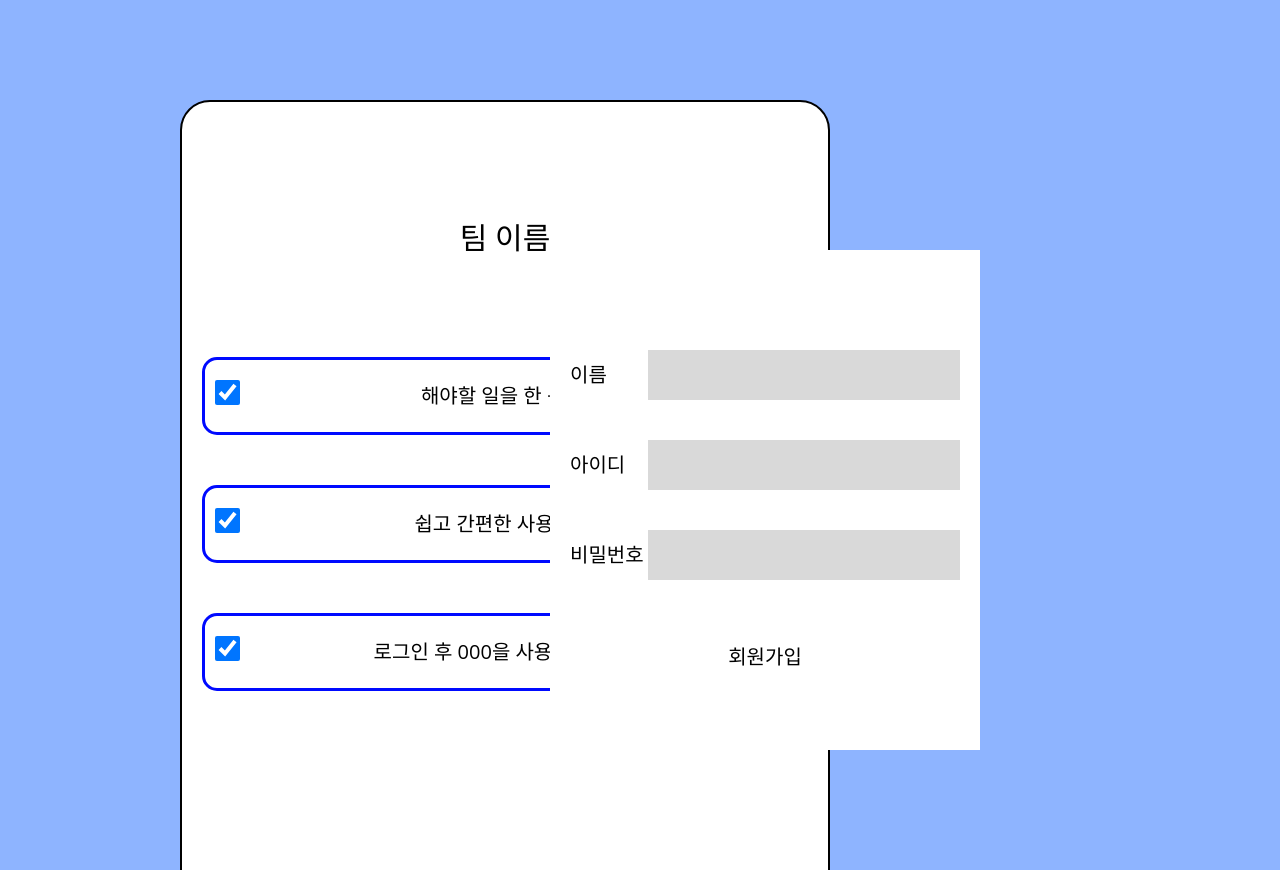
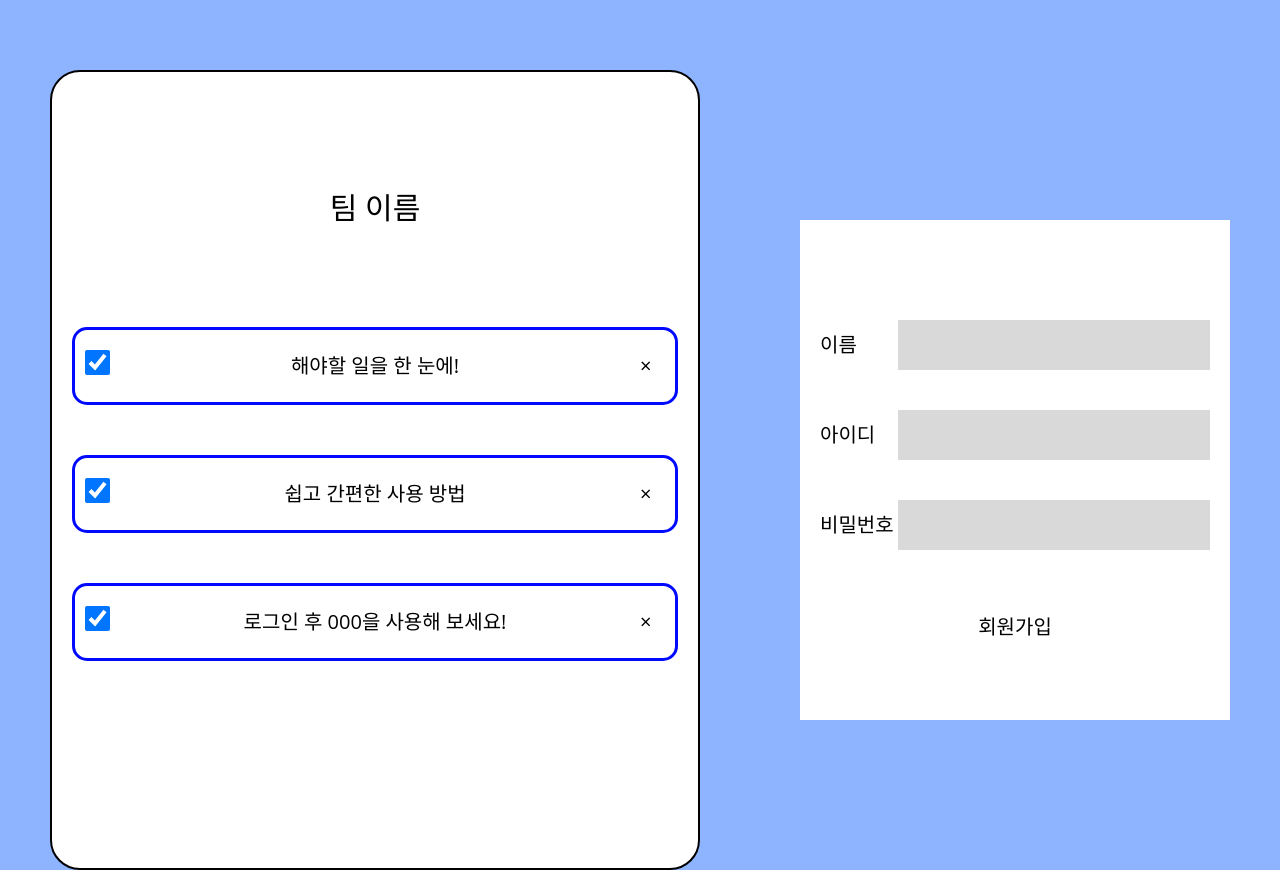
Before and after one commit to chaewon02/dev-front, a Vue app: page /sign-up in a window 1280 px wide. Before the commit the page ends 800 px from the top, so only its background shows below. Built offline with nearby package versions, Linux system fonts and the light colour scheme.

Commit message:
feat: 로그인, 회원가입 페이지 css 추가

```diff
--- a/src/views/signinPage.vue
+++ b/src/views/signinPage.vue
@@ -1,5 +1,5 @@
 <template>
-  <div>
+  <div class="container">
     <div class="preview-box">
       <h1>팀 이름</h1>
       <div
@@ -80,6 +80,12 @@ const signIn = async () => {
 </script>
 
 <style scoped>
+.container {
+  display: flex;
+  flex-direction: row;
+  margin-top: 70px;
+}
+
 h1 {
   text-align: center;
   position: relative;
@@ -134,7 +140,6 @@ h1 {
 .signIn-box {
   margin: auto;
   background-color: white;
-  position: fixed;
   right: 300px;
   top: 250px;
   padding: 20px;
@@ -171,4 +176,18 @@ h1 {
   cursor: pointer;
   font-size: 20px;
 }
+
+@media (max-width: 1920px) {
+  .signIn-box {
+    position: static;
+    right: auto;
+    top: auto;
+  }
+
+  .preview-box {
+    position: static;
+    left: auto;
+    top: auto;
+  }
+}
 </style>
--- a/src/views/signupPage.vue
+++ b/src/views/signupPage.vue
@@ -1,5 +1,5 @@
 <template>
-  <div>
+  <div class="container">
     <div class="preview-box">
       <h1>팀 이름</h1>
       <div
@@ -68,6 +68,12 @@ const signUp = async () => {
 </script>
 
 <style scoped>
+.container {
+  display: flex;
+  flex-direction: row;
+  margin-top: 70px;
+}
+
 h1 {
   text-align: center;
   position: relative;
@@ -128,7 +134,6 @@ input[type="password"] {
 .signup-box {
   margin: auto;
   background-color: white;
-  position: fixed;
   right: 300px;
   top: 250px;
   padding: 20px;
@@ -170,4 +175,18 @@ input[type="password"] {
   margin: 0 auto;
   margin-top: 40px;
 }
+
+@media (max-width: 1920px) {
+  .signIn-box {
+    position: static;
+    right: auto;
+    top: auto;
+  }
+
+  .preview-box {
+    position: static;
+    left: auto;
+    top: auto;
+  }
+}
 </style>
```
